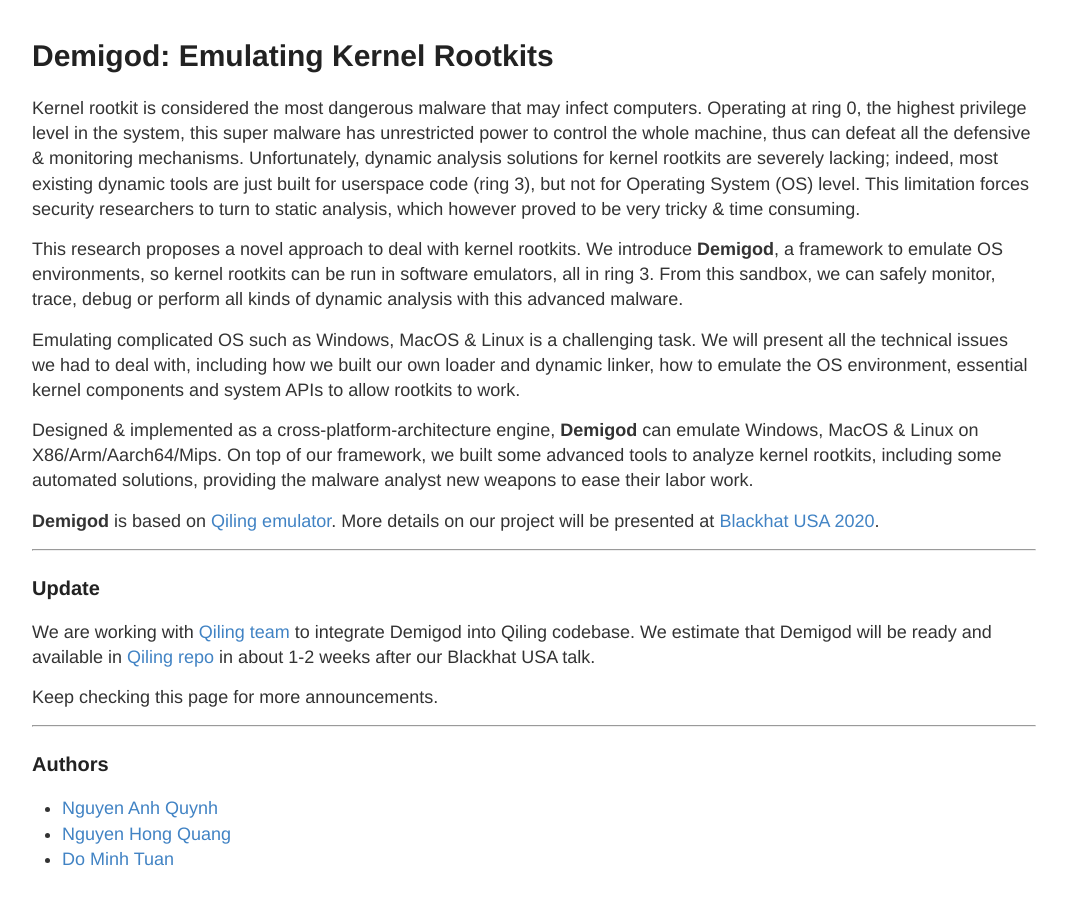
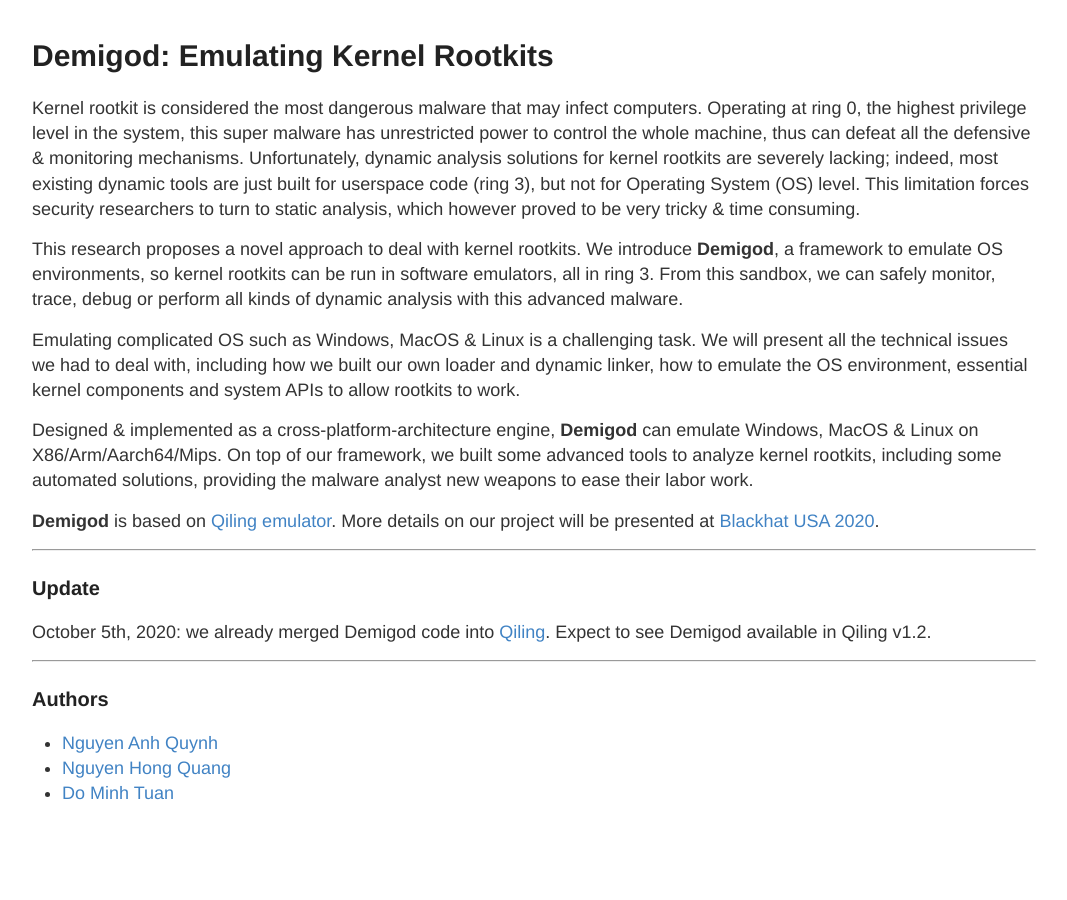
Before and after one commit to groundx/groundx.github.io, a Jekyll site: the page built from demigod.md, in a window 1280 px wide. Shown: the whole page, without its empty margins (106-1173 px from the left). Built offline with Jekyll 4.4.1, drawn with Linux system fonts in a browser that asks for light colours.

Commit message:
demigod release

```diff
--- a/demigod.md
+++ b/demigod.md
@@ -19,9 +19,7 @@
 -------
 ### Update
 
-We are working with [Qiling team](https://qiling.io) to integrate Demigod into Qiling codebase. We estimate that Demigod will be ready and available in [Qiling repo](https://github.com/qilingframework/qiling) in about 1-2 weeks after our Blackhat USA talk.
-
-Keep checking this page for more announcements.
+October 5th, 2020: we already merged Demigod code into [Qiling](https://qiling.io). Expect to see Demigod available in Qiling v1.2.
 
 -------
 ### Authors
```
